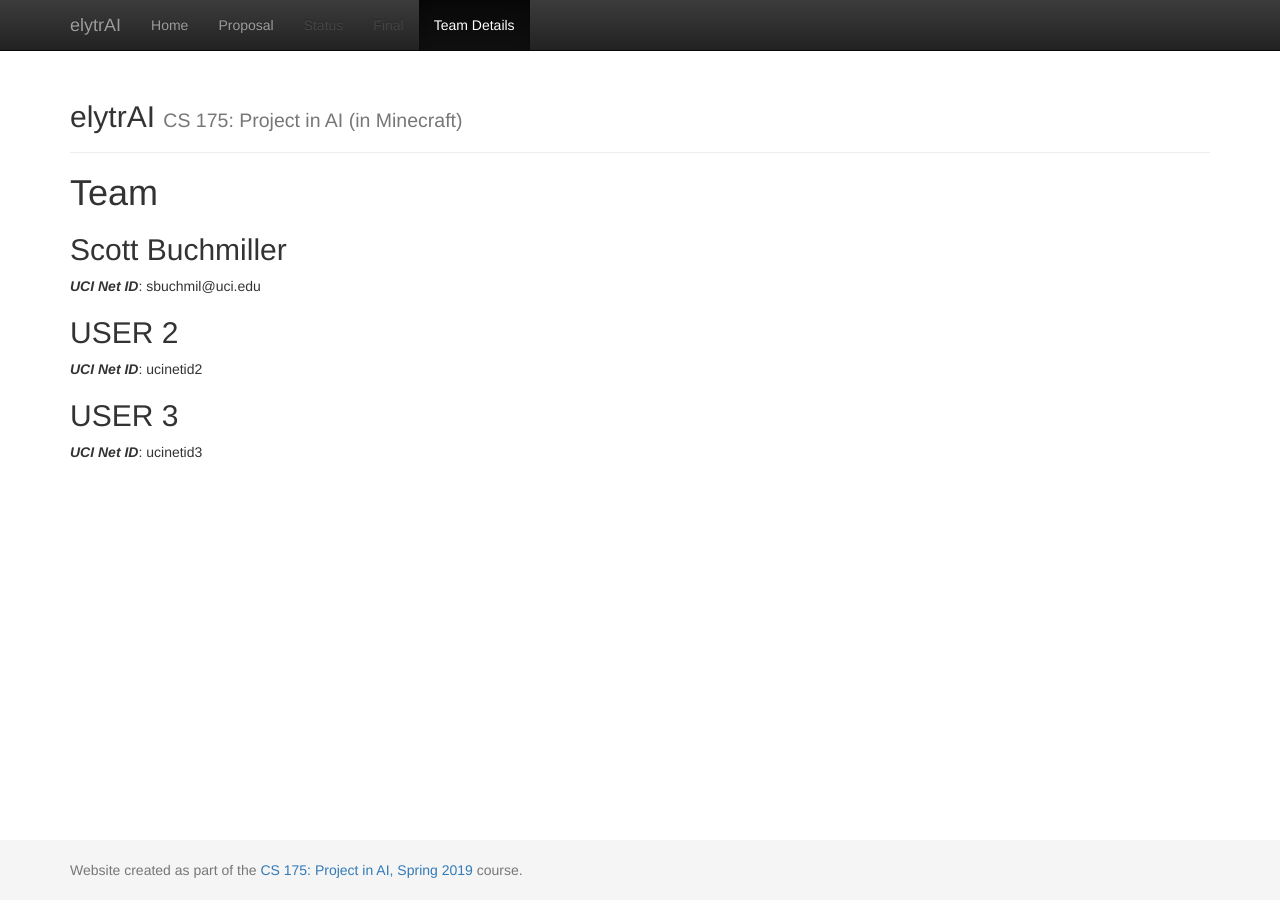
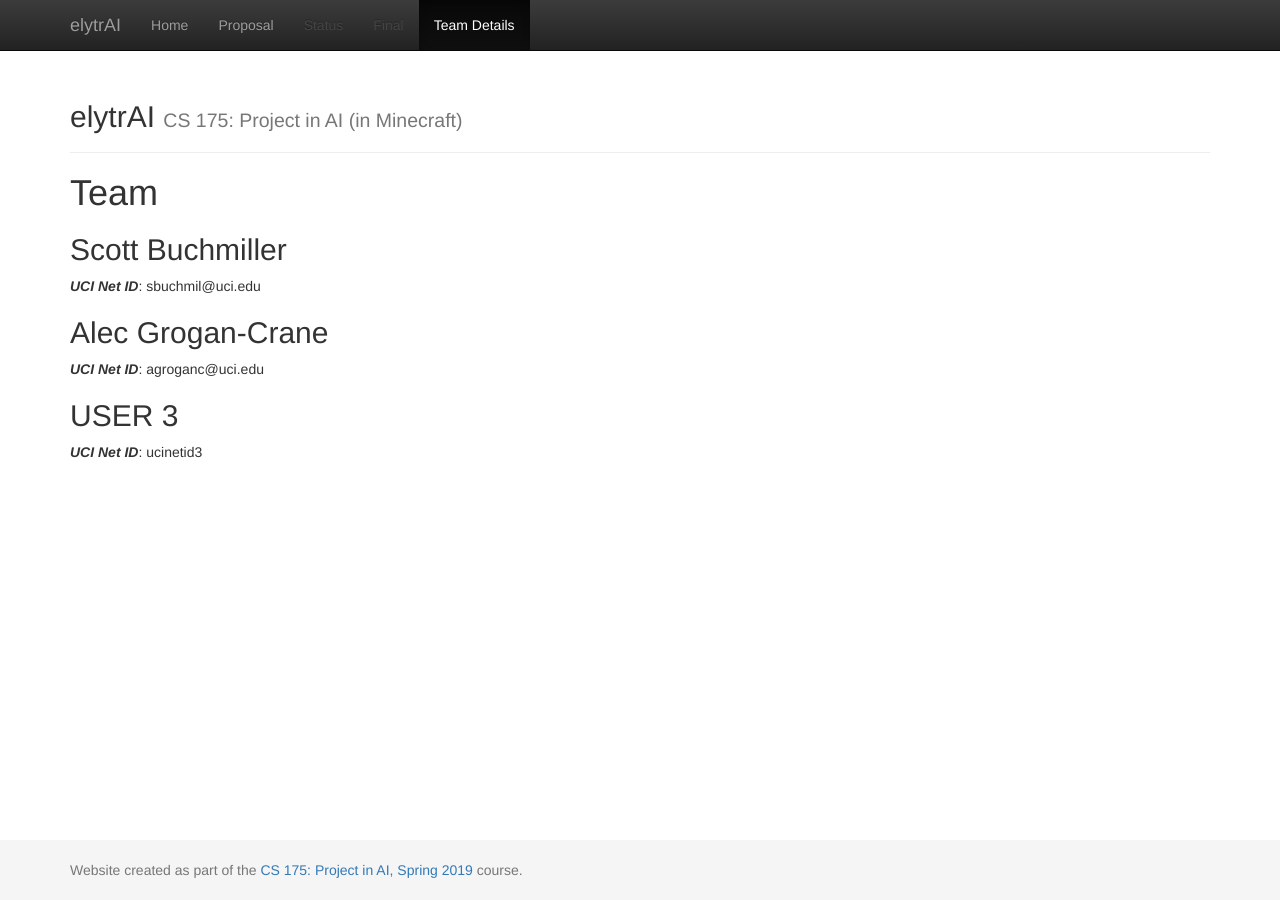
Before and after one commit to sbuchmiller/elytrAI, a Jekyll site: the page built from docs/team.md, in a window 1280 px wide. Built offline with Jekyll 4.4.1, drawn with Linux system fonts in a browser that asks for light colours.

Commit message:
Update team.md

```diff
--- a/docs/team.md
+++ b/docs/team.md
@@ -9,8 +9,8 @@ title:  Team
 ## Scott Buchmiller
 ***UCI Net ID***: sbuchmil@uci.edu
 
-## USER 2
-***UCI Net ID***: ucinetid2
+## Alec Grogan-Crane
+***UCI Net ID***: agroganc@uci.edu
 
 ## USER 3
 ***UCI Net ID***: ucinetid3
```
